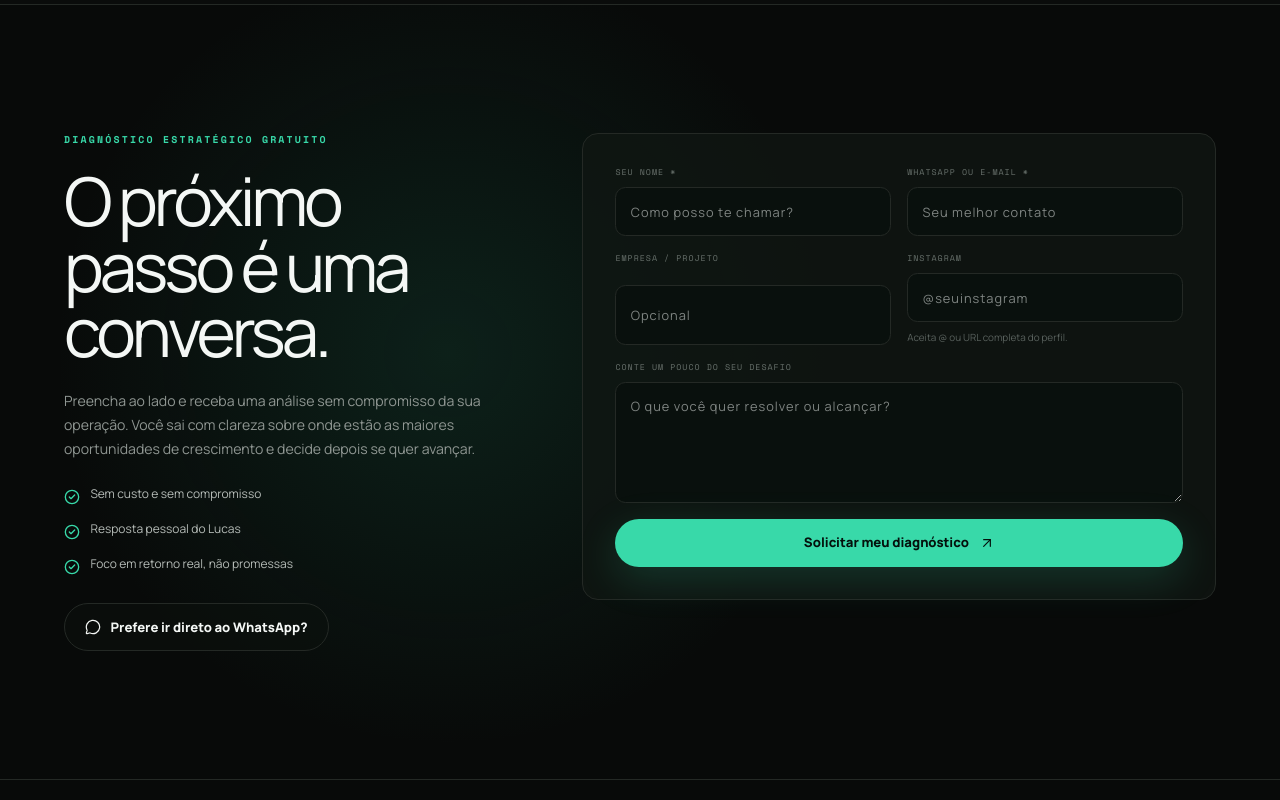
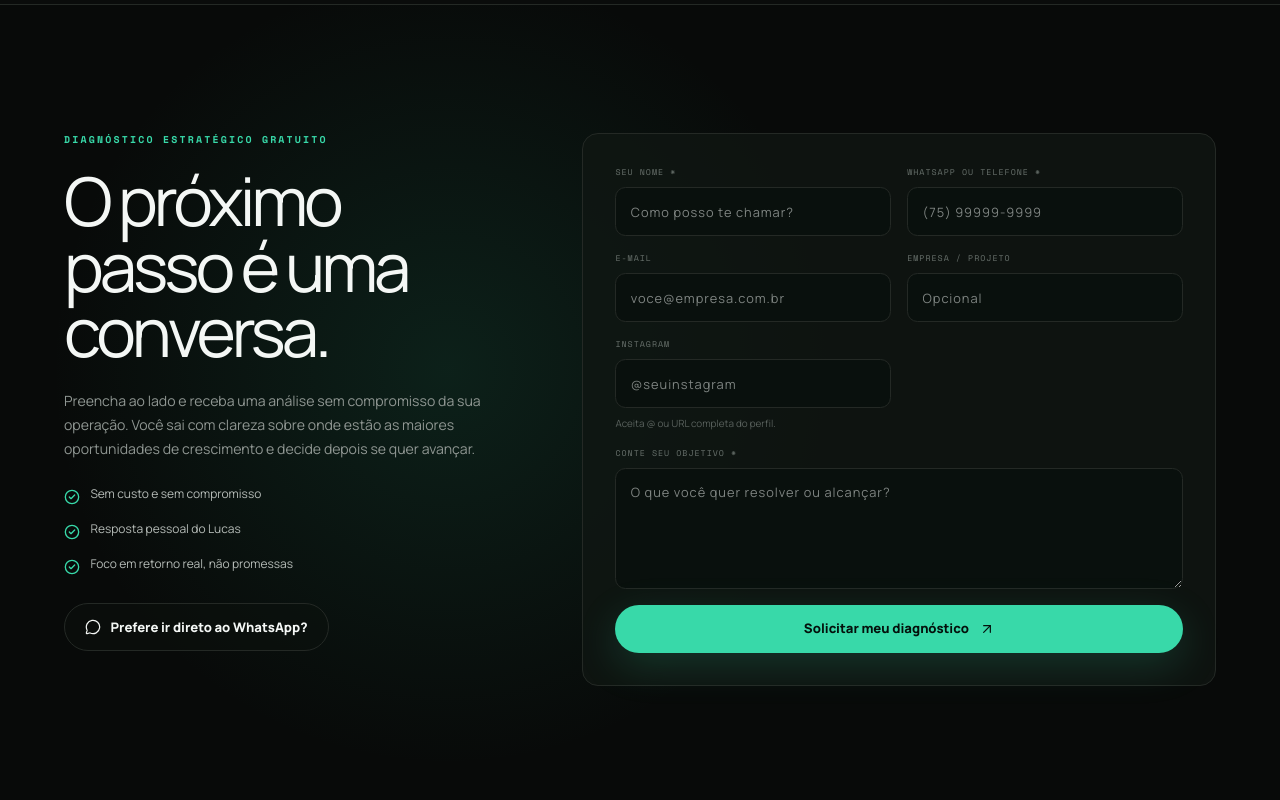
Before and after one commit to lucasbarretoj/lucasbarretosite, a Next.js app: page /lucasbarreto/ in a window 1280 px wide. Shown: the part 7200-8000 px from the top of the page. Built offline with nearby package versions, Linux system fonts and the light colour scheme.

Commit message:
feat: connect static contact form

```diff
--- a/src/components/sections/FinalCTASection.tsx
+++ b/src/components/sections/FinalCTASection.tsx
@@ -1,44 +1,70 @@
 "use client";
 
 import { ArrowUpRight, CheckCircle2, MessageCircle } from "lucide-react";
-import { FormEvent, useState } from "react";
+import { FormEvent, useEffect, useRef, useState } from "react";
 
 import { Button } from "@/components/ui/Button";
 import { siteConfig } from "@/config/site";
+import { normalizeContactForm, validateContactForm } from "@/lib/contactValidation";
+import { ContactServiceError, submitContact } from "@/services/contactService";
+import type { ContactFormValues } from "@/types/contact";
 
-type ContactFormData = {
-  name: string;
-  contact: string;
-  company: string;
-  instagram: string;
-  challenge: string;
-};
+type SubmissionState = "idle" | "submitting" | "success" | "error";
 
 export function FinalCTASection() {
+  const [submissionState, setSubmissionState] = useState<SubmissionState>("idle");
   const [notice, setNotice] = useState("");
+  const noticeRef = useRef<HTMLParagraphElement>(null);
 
-  function handleSubmit(event: FormEvent<HTMLFormElement>) {
+  useEffect(() => {
+    if (submissionState === "success" || submissionState === "error") noticeRef.current?.focus();
+  }, [submissionState]);
+
+  async function handleSubmit(event: FormEvent<HTMLFormElement>) {
     event.preventDefault();
-    const form = new FormData(event.currentTarget);
-    const data: ContactFormData = {
-      name: String(form.get("name") ?? "").trim(),
-      contact: String(form.get("contact") ?? "").trim(),
-      company: String(form.get("company") ?? "").trim(),
-      instagram: String(form.get("instagram") ?? "").trim(),
-      challenge: String(form.get("challenge") ?? "").trim(),
-    };
-    const message = [
-      "Olá Lucas! Vim pela sua página e gostaria de solicitar um diagnóstico estratégico.",
-      `Nome: ${data.name}`,
-      `Contato: ${data.contact}`,
-      data.company ? `Empresa / projeto: ${data.company}` : "",
-      data.instagram ? `Instagram: ${data.instagram}` : "",
-      data.challenge ? `Desafio: ${data.challenge}` : "",
-    ].filter(Boolean).join("\n");
+    if (submissionState === "submitting") return;
 
-    window.open(`https://wa.me/${siteConfig.whatsappNumber}?text=${encodeURIComponent(message)}`, "_blank", "noopener,noreferrer");
-    setNotice("Dados preparados. Continue o envio na conversa do WhatsApp.");
+    const formElement = event.currentTarget;
+    const form = new FormData(formElement);
+    const values = normalizeContactForm({
+      name: String(form.get("name") ?? ""),
+      phone: String(form.get("phone") ?? ""),
+      email: String(form.get("email") ?? ""),
+      company: String(form.get("company") ?? ""),
+      instagram: String(form.get("instagram") ?? ""),
+      message: String(form.get("message") ?? ""),
+      website: String(form.get("website") ?? ""),
+    } satisfies ContactFormValues);
+
+    const validationError = validateContactForm(values);
+    if (validationError) {
+      setNotice(validationError);
+      setSubmissionState("error");
+      return;
+    }
+
+    setNotice("");
+    setSubmissionState("submitting");
+
+    try {
+      await submitContact({
+        ...values,
+        source: window.location.href,
+        submissionId: crypto.randomUUID(),
+      });
+      formElement.reset();
+      setNotice("Recebi seus dados. Em breve entrarei em contato com você.");
+      setSubmissionState("success");
+    } catch (error) {
+      const message = error instanceof ContactServiceError
+        ? error.message
+        : "Não foi possível enviar agora. Tente novamente.";
+      setNotice(message);
+      setSubmissionState("error");
+    }
   }
+
+  const isSubmitting = submissionState === "submitting";
 
   return (
     <section className="final-cta section" id="contato" aria-labelledby="contact-title">
@@ -54,14 +80,22 @@ export function FinalCTASection() {
           </ul>
           <Button href={siteConfig.contactHref} target="_blank" rel="noopener noreferrer" variant="secondary"><MessageCircle aria-hidden="true" />Prefere ir direto ao WhatsApp?</Button>
         </div>
-        <form className="contact-form" onSubmit={handleSubmit}>
-          <label>Seu nome *<input name="name" autoComplete="name" required placeholder="Como posso te chamar?" /></label>
-          <label>WhatsApp ou e-mail *<input name="contact" autoComplete="email" inputMode="email" required placeholder="Seu melhor contato" /></label>
-          <label>Empresa / projeto<input name="company" autoComplete="organization" placeholder="Opcional" /></label>
-          <label>Instagram<input name="instagram" autoComplete="url" placeholder="@seuinstagram" aria-describedby="instagram-help" /><small id="instagram-help">Aceita @ ou URL completa do perfil.</small></label>
-          <label className="contact-form__wide">Conte um pouco do seu desafio<textarea name="challenge" rows={5} placeholder="O que você quer resolver ou alcançar?" /></label>
-          <button className="button button--primary contact-form__wide" type="submit">Solicitar meu diagnóstico <ArrowUpRight aria-hidden="true" /></button>
-          {notice ? <p className="contact-form__notice" role="status">{notice}</p> : null}
+        <form className="contact-form" onSubmit={handleSubmit} noValidate>
+          <label>Seu nome *<input name="name" autoComplete="name" required minLength={2} maxLength={100} placeholder="Como posso te chamar?" /></label>
+          <label>WhatsApp ou telefone *<input name="phone" autoComplete="tel" inputMode="tel" required minLength={8} maxLength={30} placeholder="(75) 99999-9999" /></label>
+          <label>E-mail<input name="email" type="email" autoComplete="email" maxLength={160} placeholder="voce@empresa.com.br" /></label>
+          <label>Empresa / projeto<input name="company" autoComplete="organization" maxLength={120} placeholder="Opcional" /></label>
+          <label>Instagram<input name="instagram" autoComplete="url" maxLength={200} placeholder="@seuinstagram" aria-describedby="instagram-help" /><small id="instagram-help">Aceita @ ou URL completa do perfil.</small></label>
+          <label className="contact-form__wide">Conte seu objetivo *<textarea name="message" rows={5} required minLength={10} maxLength={2000} placeholder="O que você quer resolver ou alcançar?" /></label>
+          <div className="contact-form__honeypot" aria-hidden="true">
+            <label>Não preencha este campo<input name="website" tabIndex={-1} autoComplete="off" /></label>
+          </div>
+          <button className="button button--primary contact-form__wide" type="submit" disabled={isSubmitting} aria-disabled={isSubmitting}>
+            {isSubmitting ? "Enviando..." : "Solicitar meu diagnóstico"} {!isSubmitting ? <ArrowUpRight aria-hidden="true" /> : null}
+          </button>
+          {notice ? (
+            <p ref={noticeRef} className="contact-form__notice" data-state={submissionState} role={submissionState === "error" ? "alert" : "status"} tabIndex={-1}>{notice}</p>
+          ) : null}
         </form>
       </div>
     </section>
--- /dev/null
+++ b/src/lib/contactValidation.ts
@@ -0,0 +1,22 @@
+import type { ContactFormValues } from "@/types/contact";
+
+const EMAIL_PATTERN = /^[^\s@]+@[^\s@]+\.[^\s@]+$/;
+const PHONE_PATTERN = /^[\d\s()+.-]{8,30}$/;
+const INSTAGRAM_PATTERN = /^@?[a-zA-Z0-9._]{1,30}$|^https?:\/\/(?:www\.)?instagram\.com\/[a-zA-Z0-9._]+\/?$/i;
+
+export function normalizeContactForm(values: ContactFormValues): ContactFormValues {
+  return Object.fromEntries(
+    Object.entries(values).map(([key, value]) => [key, value.trim()]),
+  ) as ContactFormValues;
+}
+
+export function validateContactForm(values: ContactFormValues): string | null {
+  if (values.website) return "Não foi possível validar o envio.";
+  if (values.name.length < 2 || values.name.length > 100) return "Informe um nome válido.";
+  if (!PHONE_PATTERN.test(values.phone)) return "Informe um WhatsApp ou telefone válido.";
+  if (values.email && (values.email.length > 160 || !EMAIL_PATTERN.test(values.email))) return "Informe um e-mail válido.";
+  if (values.company.length > 120) return "O nome da empresa deve ter até 120 caracteres.";
+  if (values.instagram && (values.instagram.length > 200 || !INSTAGRAM_PATTERN.test(values.instagram))) return "Informe o @ ou a URL completa do Instagram.";
+  if (values.message.length < 10 || values.message.length > 2000) return "Conte seu objetivo em uma mensagem de 10 a 2.000 caracteres.";
+  return null;
+}
--- /dev/null
+++ b/src/services/contactService.ts
@@ -0,0 +1,39 @@
+import type { ContactPayload, ContactResponse } from "@/types/contact";
+
+const REQUEST_TIMEOUT_MS = 12_000;
+
+export class ContactServiceError extends Error {}
+
+export async function submitContact(payload: ContactPayload): Promise<ContactResponse> {
+  const endpoint = process.env.NEXT_PUBLIC_CONTACT_ENDPOINT?.trim();
+  if (!endpoint) throw new ContactServiceError("O canal de contato ainda não está configurado.");
+
+  const controller = new AbortController();
+  const timeoutId = window.setTimeout(() => controller.abort(), REQUEST_TIMEOUT_MS);
+
+  try {
+    const response = await fetch(endpoint, {
+      method: "POST",
+      headers: { "Content-Type": "text/plain;charset=utf-8" },
+      body: JSON.stringify(payload),
+      redirect: "follow",
+      signal: controller.signal,
+    });
+
+    if (!response.ok) throw new ContactServiceError("O serviço de contato não respondeu corretamente.");
+
+    const result = JSON.parse(await response.text()) as Partial<ContactResponse>;
+    if (typeof result.success !== "boolean") throw new ContactServiceError("A resposta do serviço de contato é inválida.");
+    if (!result.success) throw new ContactServiceError(result.message || "Não foi possível registrar seu contato.");
+
+    return { success: true, message: result.message };
+  } catch (error) {
+    if (error instanceof ContactServiceError) throw error;
+    if (error instanceof DOMException && error.name === "AbortError") {
+      throw new ContactServiceError("O envio demorou mais que o esperado. Tente novamente.");
+    }
+    throw new ContactServiceError("Não foi possível enviar agora. Revise sua conexão e tente novamente.");
+  } finally {
+    window.clearTimeout(timeoutId);
+  }
+}
--- /dev/null
+++ b/src/types/contact.ts
@@ -0,0 +1,19 @@
+export type ContactFormValues = {
+  name: string;
+  phone: string;
+  email: string;
+  company: string;
+  instagram: string;
+  message: string;
+  website: string;
+};
+
+export type ContactPayload = ContactFormValues & {
+  source: string;
+  submissionId: string;
+};
+
+export type ContactResponse = {
+  success: boolean;
+  message?: string;
+};
```
Also changed, not shown: src/app/globals.css (+8 -1 lines), 1 other file (tests, documents, lock files or other folders).
